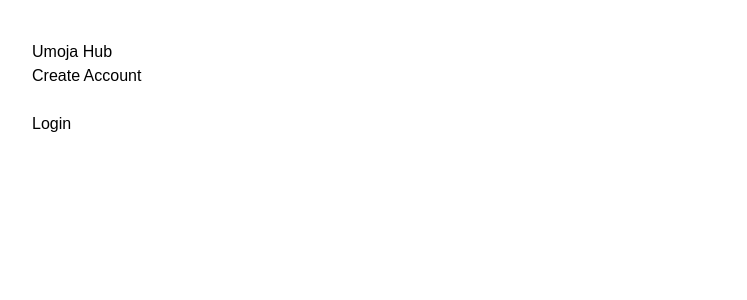
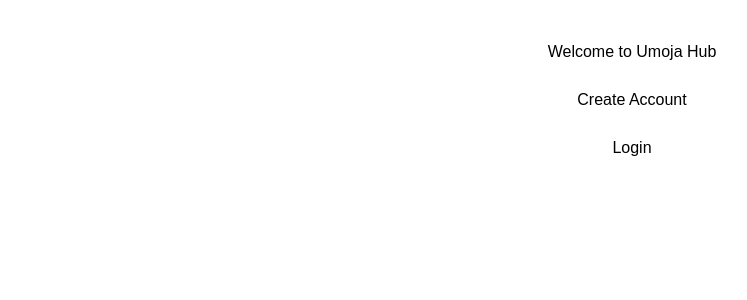
Before and after one commit to kogimwai/umoja-hub, a React (Vite) app in the folder client/: page / in a window 1280 px wide. Shown: the top 300 px of the page, without its empty margins (8-755 px from the left). Built offline with nearby package versions, Linux system fonts and the light colour scheme.

Commit message:
Update Home.jsx

```diff
--- a/client/src/pages/Home.jsx
+++ b/client/src/pages/Home.jsx
@@ -2,8 +2,10 @@
 
 export default function Home() {
   return (
-    <div style={{ padding: 40 }}>
-      <h1>Umoja Hub</h1>
+    <div style={{ padding: 40, textAlign: 'center' }}>
+      <h1>Welcome to Umoja Hub</h1>
+
+      <br />
 
       <Link to="/register">
         <button>Create Account</button>
```
